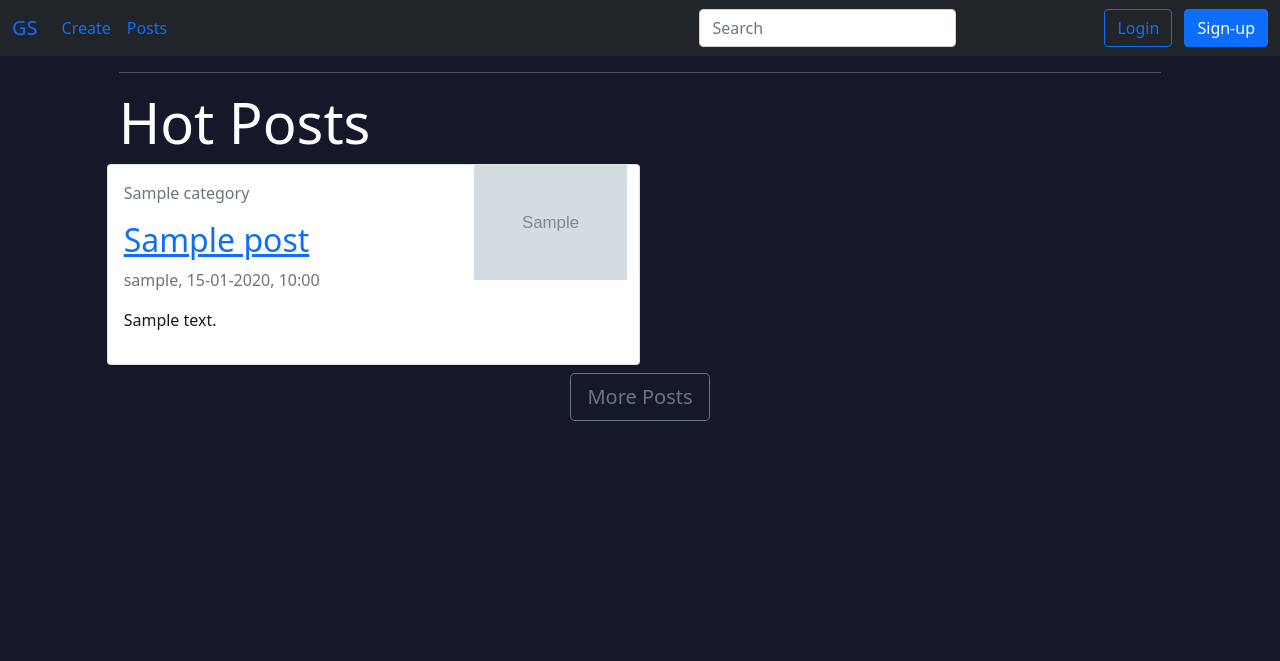
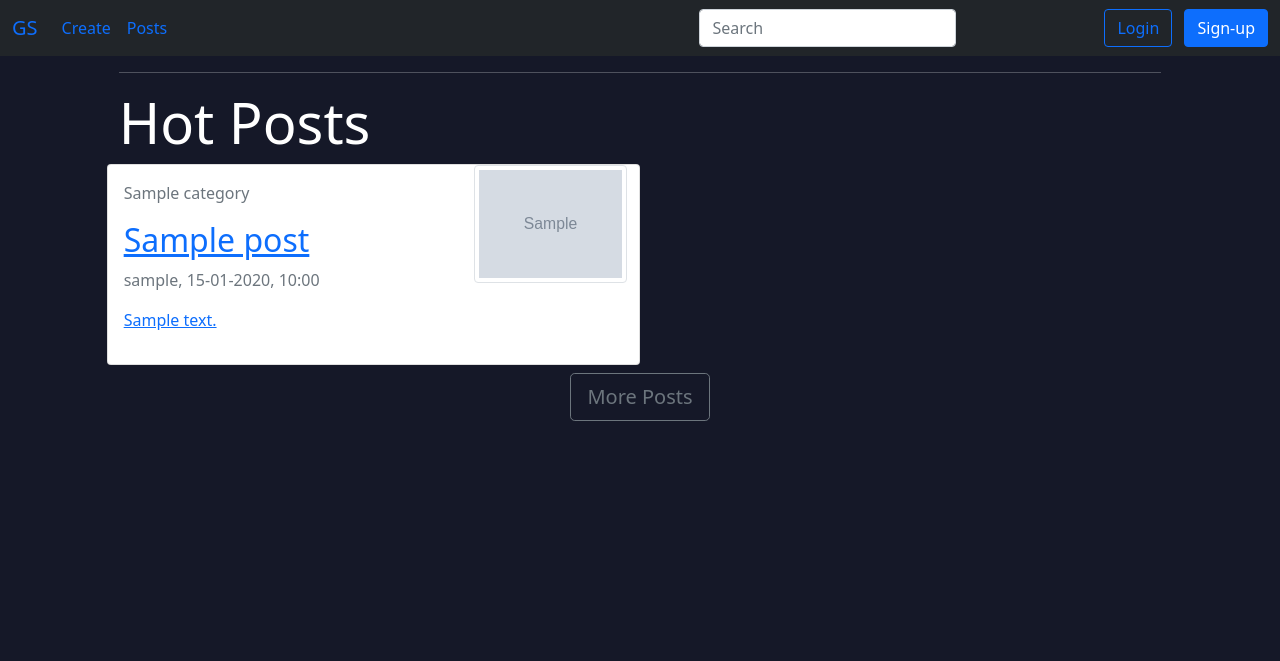
Before and after one commit to ItsAlanK/gold-splits, a Django app: page / in a window 1280 px wide. Shown: the top 661 px of the page. Run offline with Django 4.2, Linux system fonts and the light colour scheme; tables that the repository leaves empty hold one stand-in row (values such as "Sample post"); grey boxes marked "Sample" are stand-in pictures; some libraries are stand-ins or nearby versions.

```diff
--- a/posts/urls.py
+++ b/posts/urls.py
@@ -1,9 +1,9 @@
+from django.urls import path
 from . import views
-from django.urls import path
 
 
 urlpatterns = [
     path('', views.PostList.as_view(), name='home'),
     path('posts', views.AllPosts.as_view(), name='posts'),
-    path('<slug:slug>/', views.Post_detail.as_view(), name='post_page'),
+    path('<slug:slug>/', views.PostDetail.as_view(), name='post_page'),
 ]
--- a/posts/views.py
+++ b/posts/views.py
@@ -18,7 +18,7 @@ class AllPosts(generic.ListView):
     paginate_by = 10
 
 
-class Post_detail(View):
+class PostDetail(View):
 
     def get(self, request, slug, *args, **kwargs):
         post = get_object_or_404(Post, slug=slug)
--- a/static/css/style.css
+++ b/static/css/style.css
@@ -1,4 +1,4 @@
 body {
     background-color: #151828;
-    color: #151828;
+    color: #fffff2;
 }
--- a/templates/components/post-card.html
+++ b/templates/components/post-card.html
@@ -6,10 +6,14 @@
                 <h2> {{ post.title }}</h2>
             </a>
             <p class="text-muted"> {{ post.author }}, {{ post.date|date:'d-m-Y, H:i' }}</p>
-            <p class="">{{ post.content|safe|truncatewords_html:25 }}</p>
+            <a href="{% url 'post_page' post.slug %}">
+                <p class="">{{ post.content|safe|truncatewords_html:25 }}</p>
+            </a>
         </div>
         <div class="col-4 d-none d-md-block">
-            <img class="img-fluid" src=" {{ post.hero_image.url }}">
+            <a href="{% url 'post_page' post.slug %}">
+                <img class="img-thumbnail" src=" {{ post.hero_image.url }}">
+            </a>
         </div>
     </div>
 </div>
```
Also changed, not shown: templates/pages/post-page.html (+15 -3 lines).
